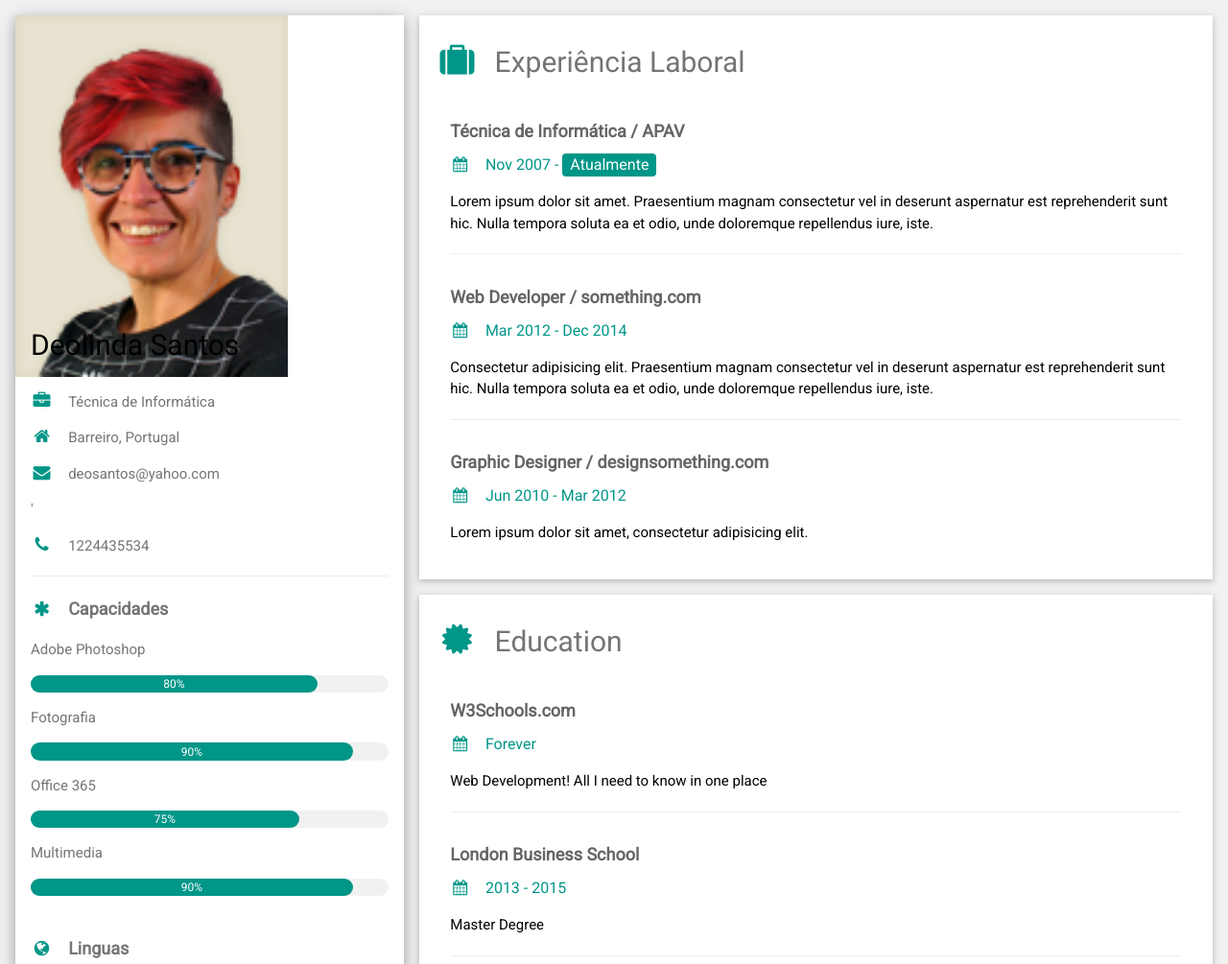
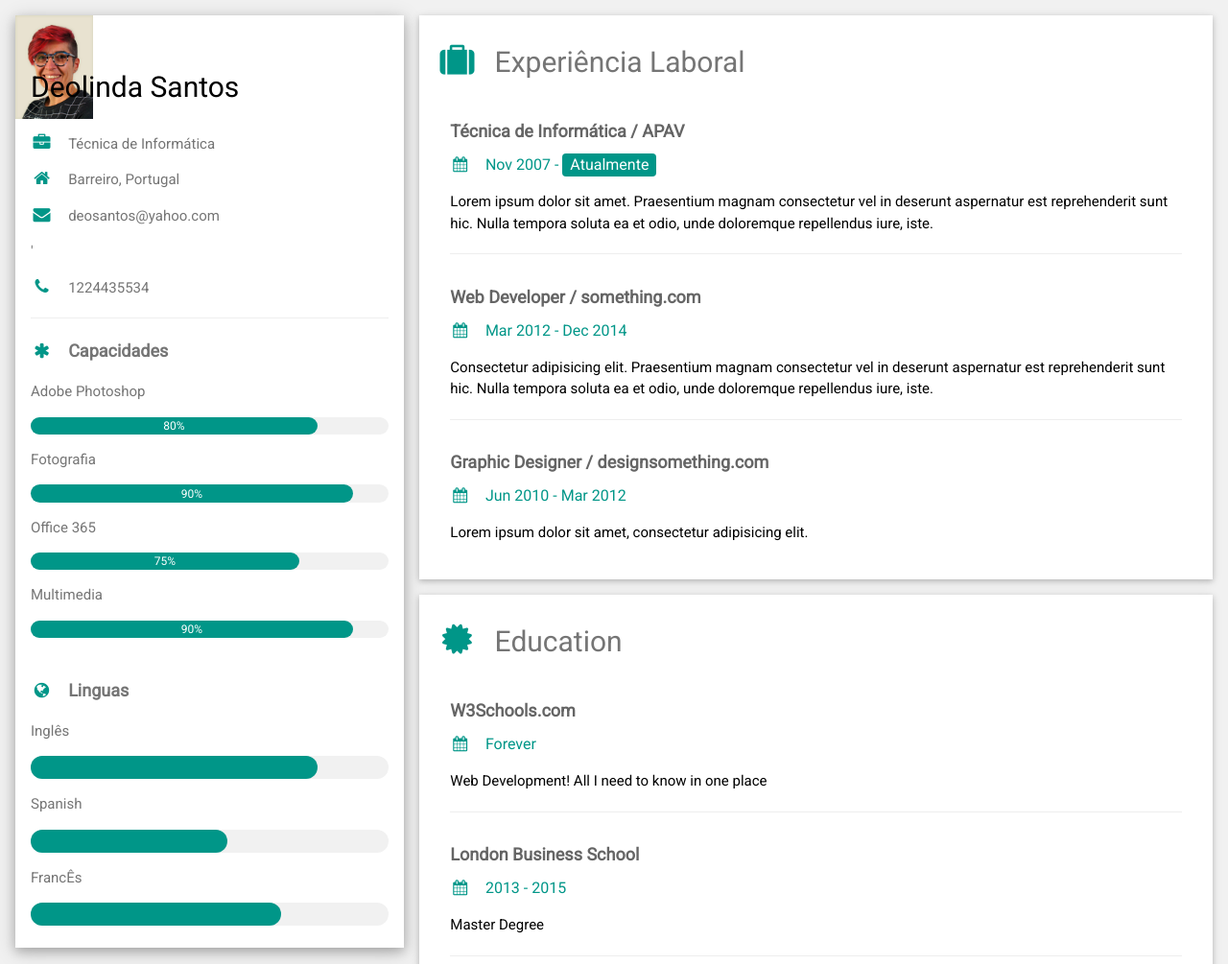
Before and after one commit to Beagnoca/beagnoca.github.io, a plain HTML site: page index.html in a window 1280 px wide. Shown: the top 1005 px of the page at 96% size. Drawn offline with nearby package versions, Linux system fonts and the light colour scheme.

Commit message:
Update index.html

```diff
--- a/index.html
+++ b/index.html
@@ -24,7 +24,7 @@ html,body,h1,h2,h3,h4,h5,h6 {font-family: "Roboto", sans-serif}
 
       <div class="w3-white w3-text-grey w3-card-4">
         <div class="w3-display-container">
-          <img src="/imagens/DeolindaSantos_2020_.png" style="width:70%" alt="Euzinha!">
+          <img src="/imagens/DeolindaSantos_2020_.png" style="width:20%" alt="Euzinha!">
           <div class="w3-display-bottomleft w3-container w3-text-black">
             <h2>Deolinda Santos</h2>
           </div>
```
